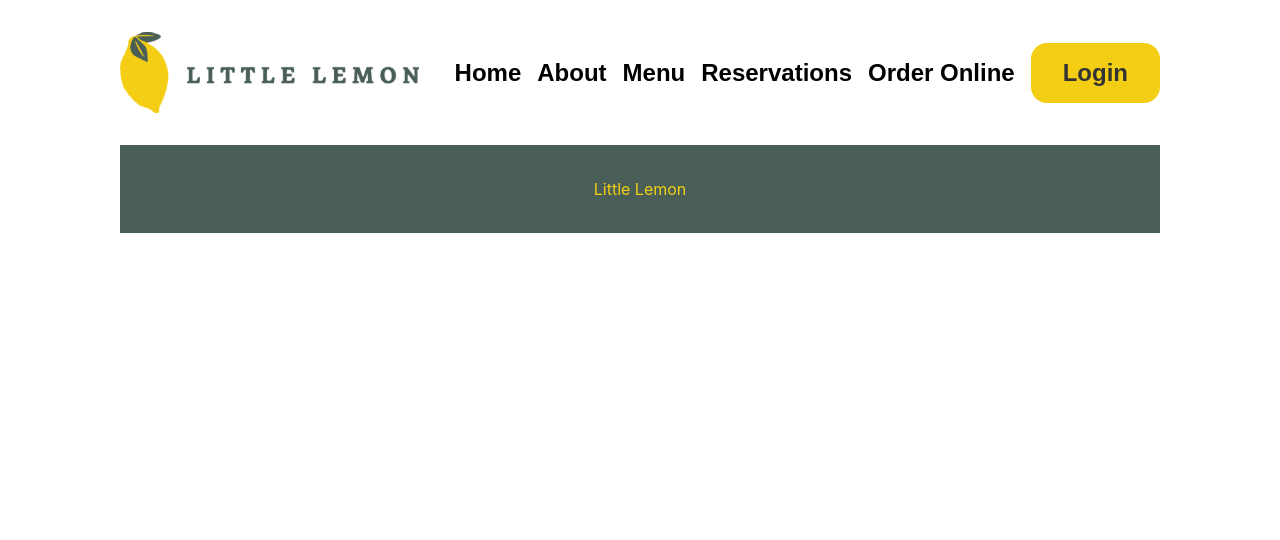
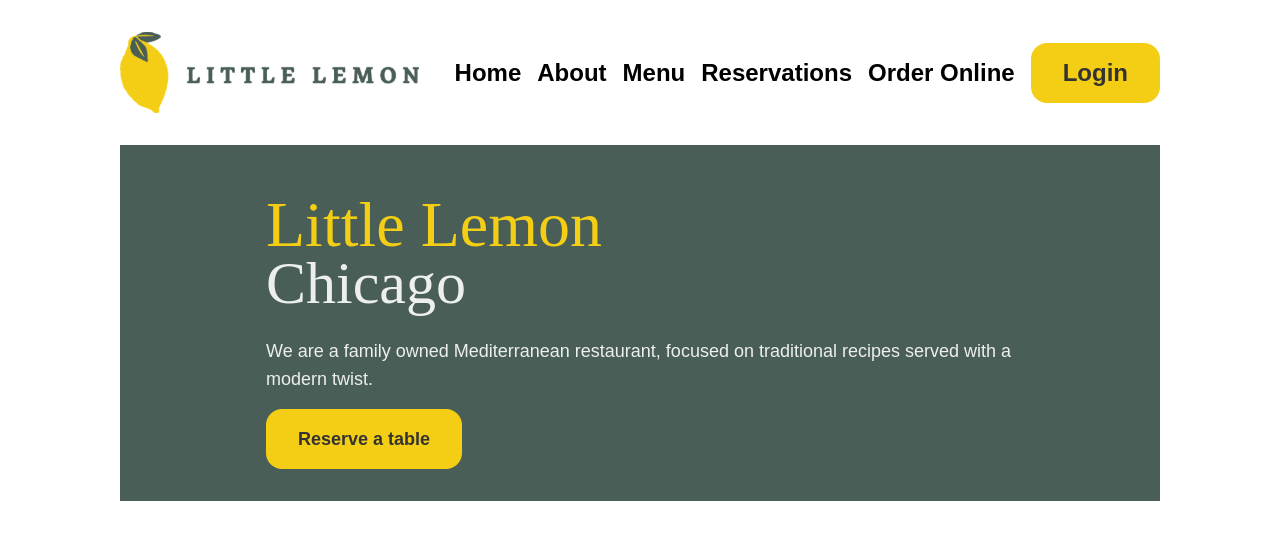
Before and after one commit to evanch98/little-lemon-react, a React (Create React App) app: page / in a window 1280 px wide. Shown: the top 540 px of the page. Built offline with nearby package versions, Linux system fonts and the light colour scheme.

Commit message:
update the Hero component

```diff
--- a/src/components/section/hero.tsx
+++ b/src/components/section/hero.tsx
@@ -1,9 +1,25 @@
+import Button from "../common/button";
+
 const Hero = () => {
   return (
-    <div className="bg-[#495E57] text-[#EDEFEE] flex items-center justify-center py-[32px]">
-      <div className="w-full flex flex-col items-center justify-center gap-y-[24px]">
-        <div className="w-full flex flex-col items-center justify-center gap-y-[16px]">
-          <h1 className="text-[#F4CE14]">Little Lemon</h1>
+    <div className="bg-[#495E57] text-[#EDEFEE] flex items-center justify-center py-[32px] px-[146px]">
+      <div className="w-full flex flex-col items-center justify-center space-y-[24px]">
+        <div className="w-full flex flex-col items-start justify-center -space-y-[20px]">
+          <h1 className="text-[#F4CE14] markazi-text text-[4rem]">
+            Little Lemon
+          </h1>
+          <p className="text-6xl markazi-text">Chicago</p>
+        </div>
+        <div className="w-full flex flex-col items-start justify-center space-y-[16px]">
+          <p className="karla text-lg">
+            We are a family owned Mediterranean restaurant, focused on
+            traditional recipes served with a modern twist.
+          </p>
+          <Button>
+            <p className="text-[#333333] font-bold karla text-lg">
+              Reserve a table
+            </p>
+          </Button>
         </div>
       </div>
     </div>
```
